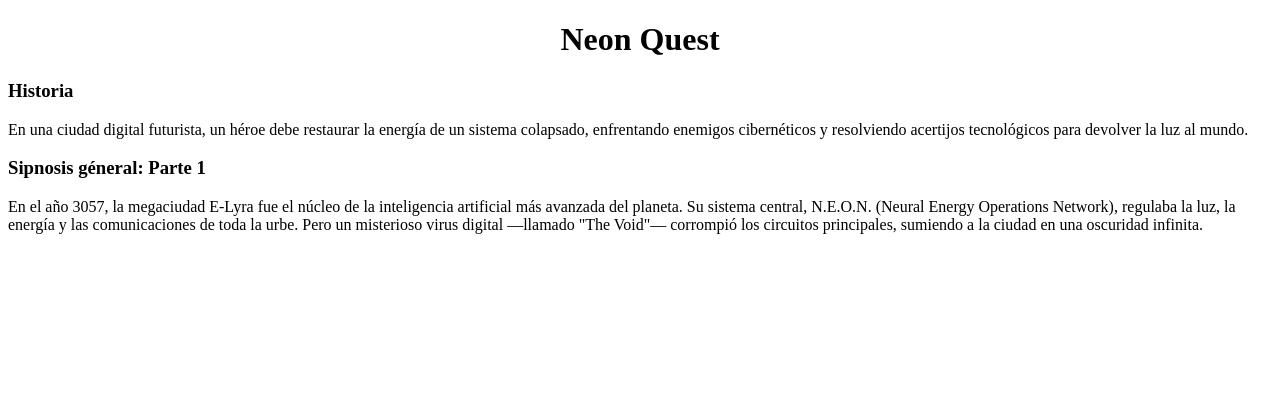
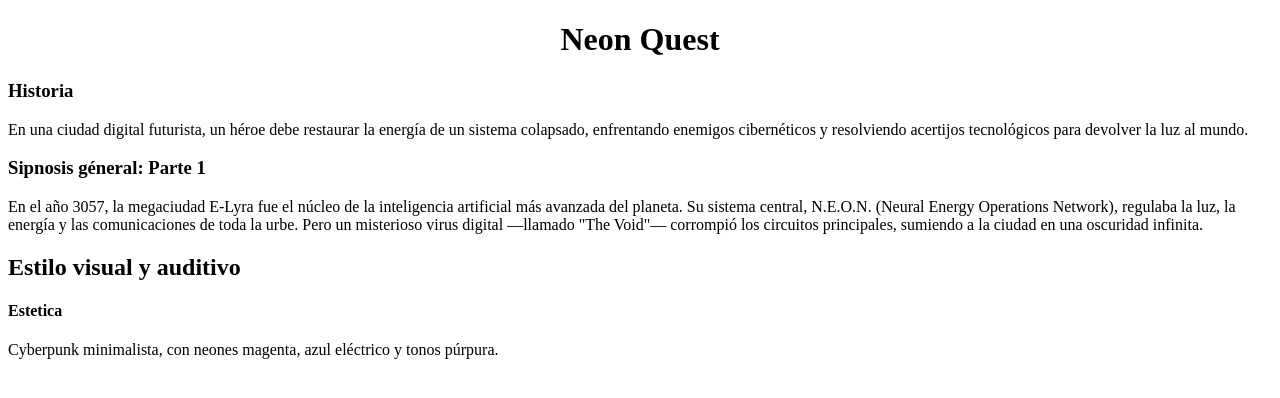
Before and after one commit to EstevenMarchand06/NeonQuest, a plain HTML site: page index.html in a window 1280 px wide. Drawn offline with Linux system fonts and the light colour scheme.

Commit message:
Estetica

```diff
--- a/index.html
+++ b/index.html
@@ -15,5 +15,8 @@
     En el año 3057, la megaciudad E-Lyra fue el núcleo de la inteligencia artificial más avanzada del planeta. Su sistema central, N.E.O.N. (Neural Energy Operations Network), regulaba la luz, la energía y las comunicaciones de toda la urbe.
     Pero un misterioso virus digital —llamado "The Void"— corrompió los circuitos principales, sumiendo a la ciudad en una oscuridad infinita.
 
+    <h2>Estilo visual y auditivo</h2>
+    <h4>Estetica</h4>
+    Cyberpunk minimalista, con neones magenta, azul eléctrico y tonos púrpura.
 </body>
 </html>
```
